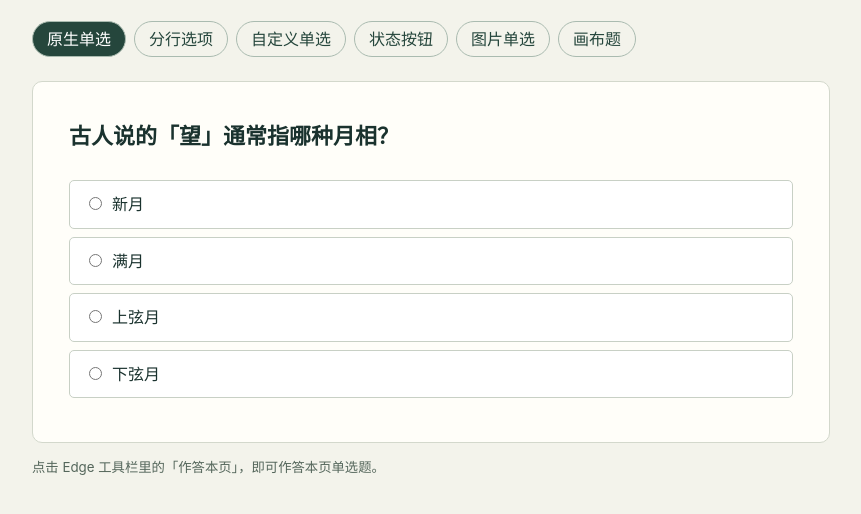
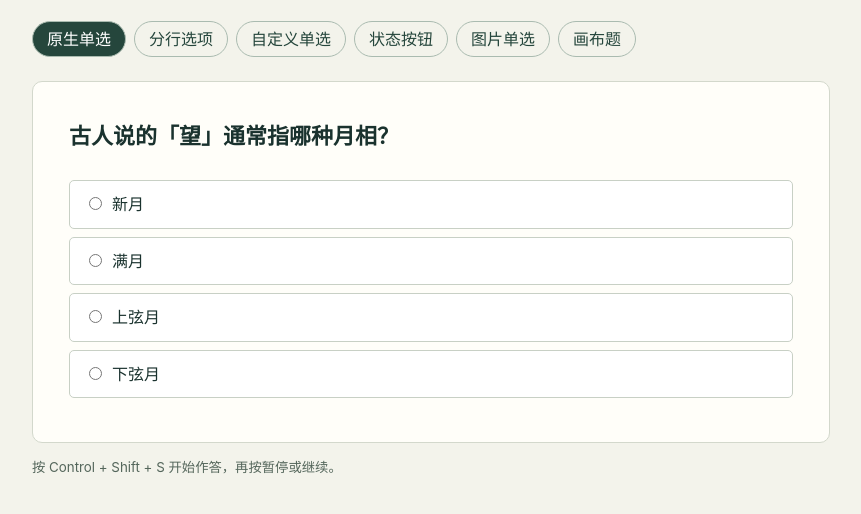
Before and after one commit to Ringo-songsong/edge-quiz-extension, a browser extension: page samples/index.html in a window 1280 px wide. Shown: the part 152-666 px from the top of the page, without its empty margins (209-1070 px from the left). Drawn offline with Linux system fonts and the light colour scheme.

Commit message:
Update the practice page shortcut instructions

```diff
--- a/samples/index.html
+++ b/samples/index.html
@@ -25,7 +25,7 @@
     <a href="?case=custom">自定义单选</a><a href="?case=buttons">状态按钮</a><a href="?case=images">图片单选</a><a href="?case=canvas">画布题</a>
   </nav>
   <div class="sheet" id="exercise"></div>
-  <small>点击 Edge 工具栏里的「作答本页」，即可作答本页单选题。</small>
+  <small>按 Control + Shift + S 开始作答，再按暂停或继续。</small>
 </main>
 <template id="native">
   <form><fieldset><legend>古人说的「望」通常指哪种月相？</legend>
```
